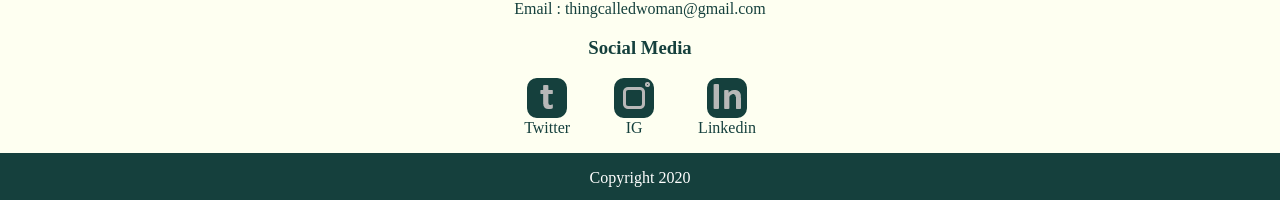
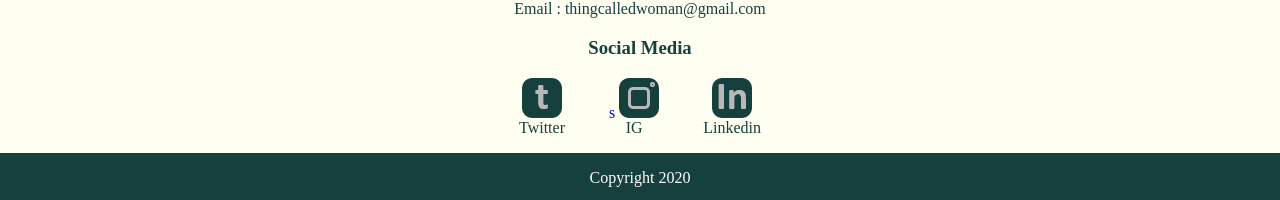
Before and after one commit to thingcalledwoman/blog, a plain HTML site: page index.html in a window 1280 px wide. Shown: the part 1253-1453 px from the top of the page. Drawn offline with Linux system fonts and the light colour scheme.

Commit message:
Update index.html

```diff
--- a/index.html
+++ b/index.html
@@ -86,7 +86,7 @@
                         </a>
                     </div>
                     <div class="ig">
-                        <a href="#">
+                        <a href="#">s
                             <img src="asset/hp/ig.png" alt="ig">
                             <p>IG</p>
                         </a>
@@ -106,10 +106,6 @@
 
 
 
-
-
-
-
     <!-- Footer Awal -->
     <footer>
         <div class="container">
@@ -121,15 +117,6 @@
 
 
 
-
-
-
-
-
-
-
-
-
 </body>
 
 </html>
```
